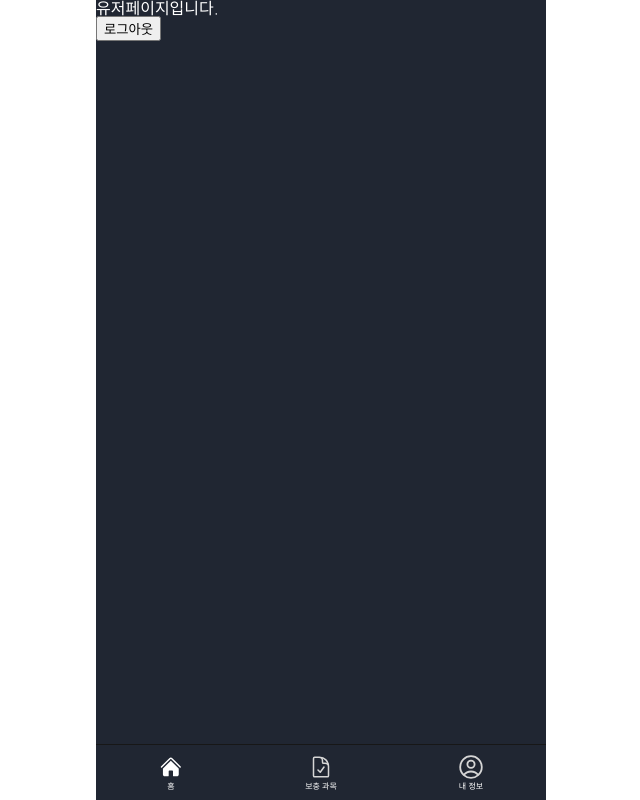
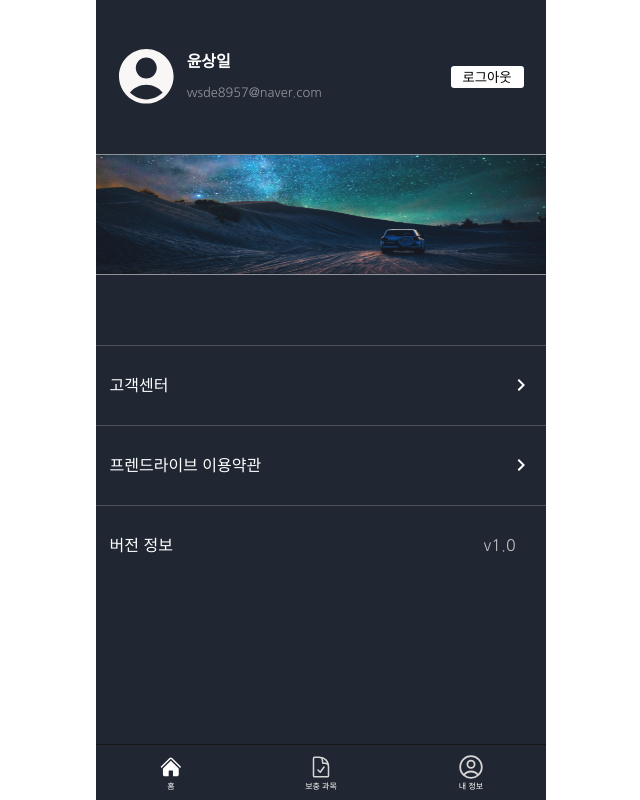
Before and after one commit to SWM-AtoZ/friendrive-client, a React (Create React App) app: page /user in a window 1280 px wide. Shown: the whole page, without its empty margins (319-959 px from the left). Built offline with nearby package versions, Linux system fonts and the light colour scheme; no server answers.

Commit message:
Add User Page

```diff
--- a/src/componenets/nav/Nav.js
+++ b/src/componenets/nav/Nav.js
@@ -13,14 +13,15 @@ const Nav = () => {
         navigate('/');
     }
     const goToSupplyment = () => {
-        if(cookies.token){
-                navigate('/supplyment');
-                setActiveNav('2');
-        }
-        else{
-            alert('로그인이 필요한 서비스입니다.');
-            navigate('/login');
-        }
+        // if(cookies.token){
+        //         navigate('/supplyment');
+        //         setActiveNav('2');
+        // }
+        // else{
+        //     alert('로그인이 필요한 서비스입니다.');
+        //     navigate('/login');
+        // }
+        alert('준비중인 서비스입니다!');
     }
     const goToUser = () => {
         if(cookies.token){
--- a/src/index.js
+++ b/src/index.js
@@ -37,10 +37,6 @@ const router = createBrowserRouter([
         element:<Section/>,
       },
       {
-        path:'supplyment',
-        element:<Supplyment/>,
-      },
-      {
         path:'user',
         element:<User/>,
       },
--- a/src/pages/user/User.js
+++ b/src/pages/user/User.js
@@ -1,13 +1,13 @@
-
 import { useEffect, useState } from 'react';
 import { useCookies } from 'react-cookie';
+import style from './user.module.css';
 import axios from 'axios';
+import banner from './banner.png';
 
 const User = () => {
     const [cookies, setCookie, removeCookie] = useCookies(['']);
     const [user, setUser] = useState();
-
-
+    const array = [banner]
 
     const getUserData = async () =>{ //유저 데이터 얻는 함수.
         axios.get("https://41icjhls1i.execute-api.ap-northeast-2.amazonaws.com/dev/user/info", {
@@ -31,15 +31,50 @@ const User = () => {
         window.location.href = 'https://friendrive.net';
     }
 
+    const clickServiceInfo = () =>{
+      alert('서비스 준비중입니다.')
+    }
+
   useEffect(()=>{
     if(cookies.token){
       getUserData();
     }
 },[])
-    return (<div>
-        <h1>유저페이지입니다.</h1>
-        <button onClick={Logout}>로그아웃</button>
-    </div>)
+    return (
+    <div className={style.user_section}>
+      <div className={style.profile}>
+      <svg xmlns="http://www.w3.org/2000/svg" width="3.5rem" height="3.5rem" viewBox="0 0 20 20" fill="none">
+      <path fill-rule="evenodd" clip-rule="evenodd" d="M16.4354 16.8471C18.3221 15.0691 19.5 12.5471 19.5 9.75C19.5 4.36522 15.1348 0 9.75 0C4.36522 0 0 4.36522 0 9.75C0 12.5471 1.17785 15.0691 3.06463 16.8471C4.81012 18.4919 7.16234 19.5 9.75 19.5C12.3377 19.5 14.6899 18.4919 16.4354 16.8471ZM3.89512 15.5623C5.26961 13.8478 7.38161 12.75 9.75 12.75C12.1184 12.75 14.2304 13.8478 15.6049 15.5623C14.1103 17.0678 12.039 18 9.75 18C7.461 18 5.38973 17.0678 3.89512 15.5623ZM13.5 6.75C13.5 8.82107 11.8211 10.5 9.75 10.5C7.67893 10.5 6 8.82107 6 6.75C6 4.67893 7.67893 3 9.75 3C11.8211 3 13.5 4.67893 13.5 6.75Z" fill="#F9F6F6"/>
+      </svg>
+        <div className={style.profile_info_box}>
+          <div className={style.profile_name}>윤상일</div>
+          <div className={style.profile_email}>wsde8957@naver.com</div>
+        </div>
+        <button className={style.profile_logout} onClick={Logout}>로그아웃</button>
+      </div>
+      <div className={style.banner}>
+        <img className={style.banner_img} src={array[0]} />
+      </div>
+      <div className={style.blank}></div>
+      <div className={style.service_info}>
+        <div onClick={clickServiceInfo} className={style.service_info_item}>
+          <div>고객센터</div>
+          <svg xmlns="http://www.w3.org/2000/svg" width="24" height="24" viewBox="0 0 24 24" fill="none">
+          <path d="M8.59003 7.41L13.17 12L8.59003 16.59L10 18L16 12L10 6L8.59003 7.41Z" fill="white"/>
+          </svg>
+        </div>
+        <div onClick={clickServiceInfo} className={style.service_info_item}>
+          <div>프렌드라이브 이용약관</div>
+          <svg xmlns="http://www.w3.org/2000/svg" width="24" height="24" viewBox="0 0 24 24" fill="none">
+          <path d="M8.59003 7.41L13.17 12L8.59003 16.59L10 18L16 12L10 6L8.59003 7.41Z" fill="white"/>
+          </svg>
+        </div>
+        <div className={style.service_info_item}>
+        <div>버전 정보</div>
+        <div style={{color:'rgba(255,255,255,0.7)', paddingRight:'4%'}}>v1.0</div>
+        </div>
+      </div>
+  </div>)
 }
 
 export default User;
--- a/src/pages/user/user.module.css
+++ b/src/pages/user/user.module.css
@@ -0,0 +1,80 @@
+.user_section{
+width: 100%;
+height: 100%;
+padding-top: 10%;
+box-sizing: border-box;
+}
+
+.profile{
+    display: flex;
+    align-items: center;
+    justify-content: flex-start;
+    box-sizing: border-box;
+    padding-left: 5%;
+    padding-right: 5%;
+    width: 100%;
+    height: 4rem;
+}
+
+.profile_info_box{
+    flex-grow: 1;
+    margin-left: 3%;
+    display: flex;
+    height: 100%;
+    flex-direction: column;
+    justify-content: space-around;
+    align-items: flex-start;
+}
+.profile_name{
+    font-weight: bold;
+}
+.profile_logout{
+    background-color: rgba(255, 255, 255);
+    border: 0px;
+    width: 18%;
+    height: 35%;
+    border-radius: 0.2rem;
+}
+.profile_email{
+    font-size: 0.8rem;
+    color: rgba(255, 255, 255, 0.5);
+}
+
+.banner{
+    width: 100%;
+    height: 17%;
+    margin-top: 10%;
+    border-top: 1px;
+    border-bottom: 1px;
+    border-style: solid;
+    border-color: rgba(255, 255, 255, 0.5);
+
+}
+
+.banner_img{
+    width: 100%;
+    height: 100%;
+}
+
+.blank{
+    width: 100%;
+    height: 10%;
+}
+
+.service_info{
+    width: 100%;
+}
+
+.service_info_item{
+    width: 100%;
+    height: 10vh;
+    box-sizing: border-box;
+    padding-left: 3%;
+    padding-right: 3%;
+    display: flex;
+    align-items: center;
+    justify-content: space-between;
+    border-top: 1px;
+    border-style: solid;
+    border-color:  rgba(255, 255, 255, 0.2);
+}
```
Also changed, not shown: src/pages/user/banner.png (added).
